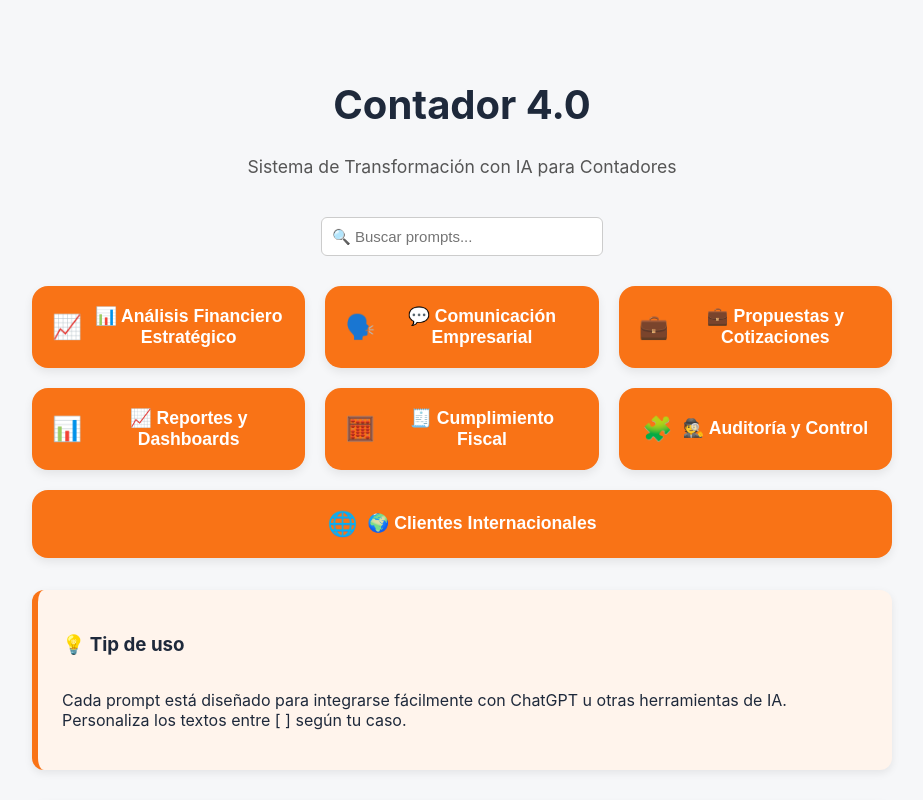
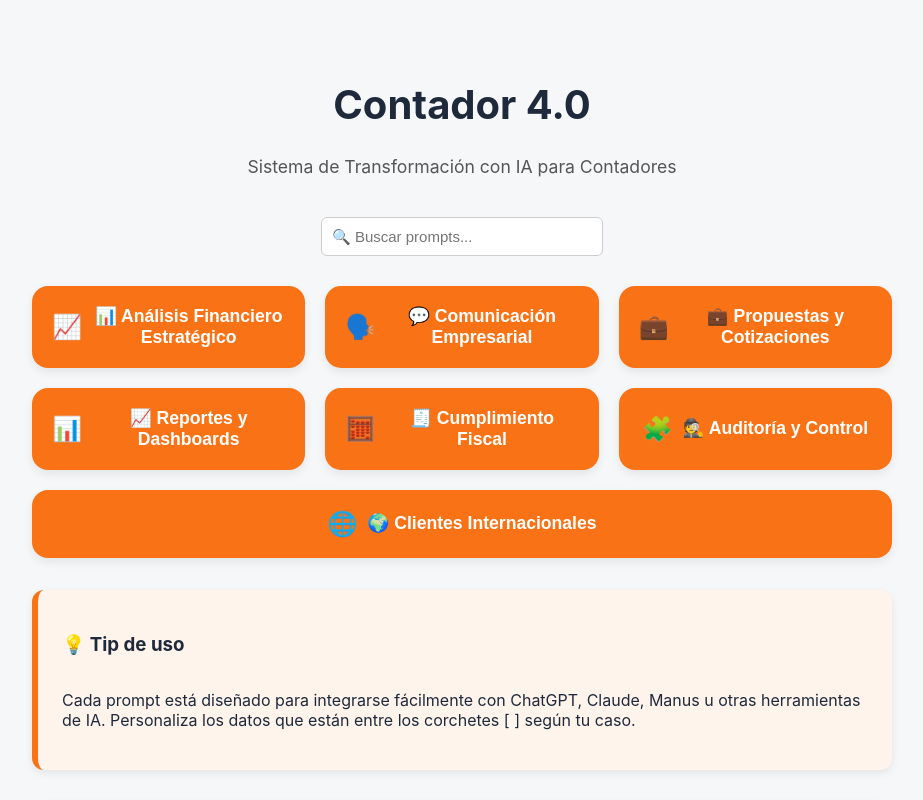
Before and after one commit to JairoAmaya/contador4-webapp-final, a React (Vite) app: page / in a window 1280 px wide. Shown: the top 800 px of the page, without its empty margins (178-1101 px from the left). Built offline with nearby package versions, Linux system fonts and the light colour scheme.

Commit message:
Update MVPSection.jsx

```diff
--- a/src/components/MVPSection.jsx
+++ b/src/components/MVPSection.jsx
@@ -147,8 +147,8 @@ function MVPSection() {
       <div className="info-box">
         <h3>💡 Tip de uso</h3>
         <p>
-          Cada prompt está diseñado para integrarse fácilmente con ChatGPT u otras
-          herramientas de IA. Personaliza los textos entre [ ] según tu caso.
+          Cada prompt está diseñado para integrarse fácilmente con ChatGPT, Claude, Manus u otras
+          herramientas de IA. Personaliza los datos que están entre los corchetes [ ] según tu caso.
         </p>
       </div>
 
```
